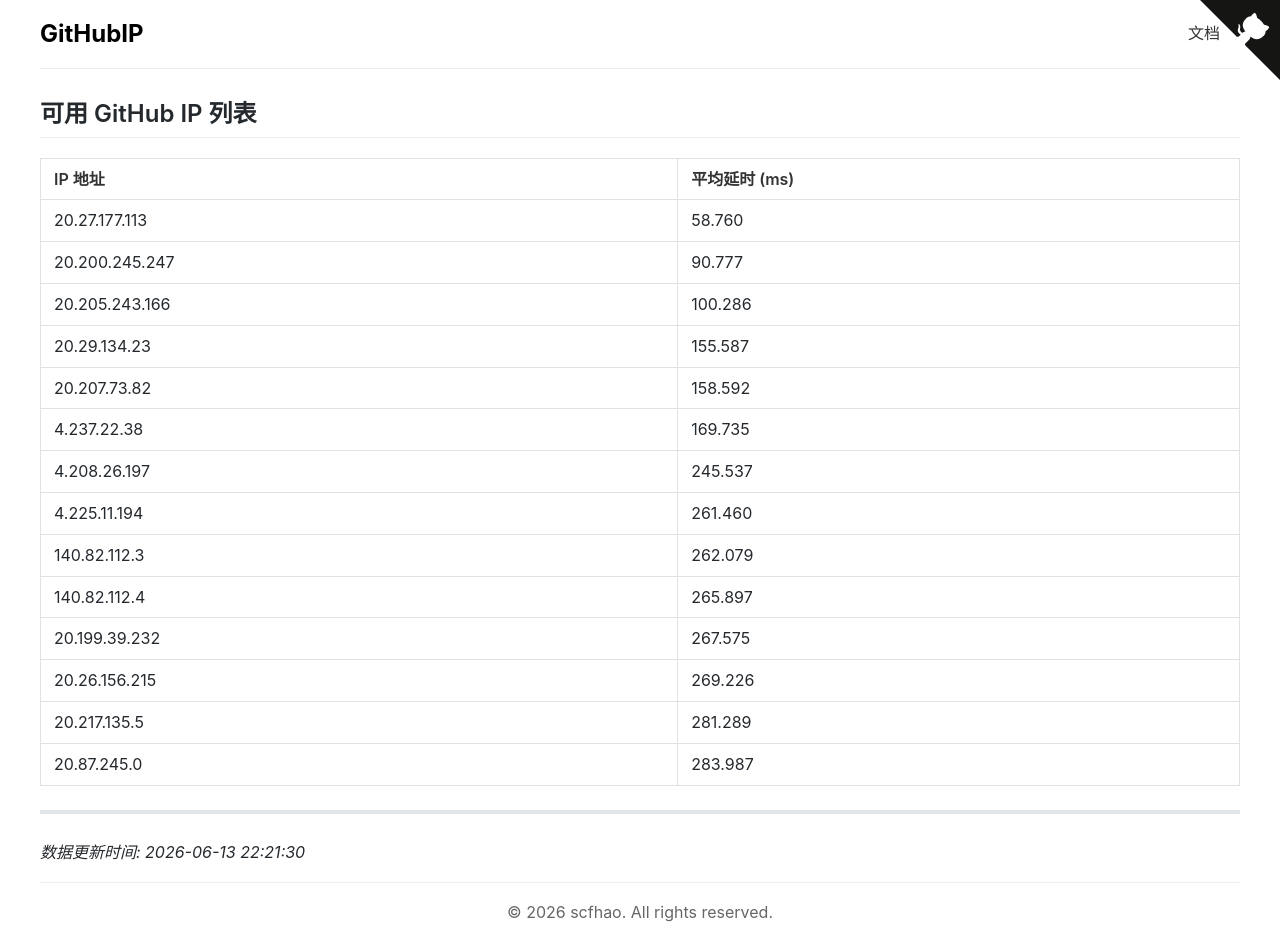
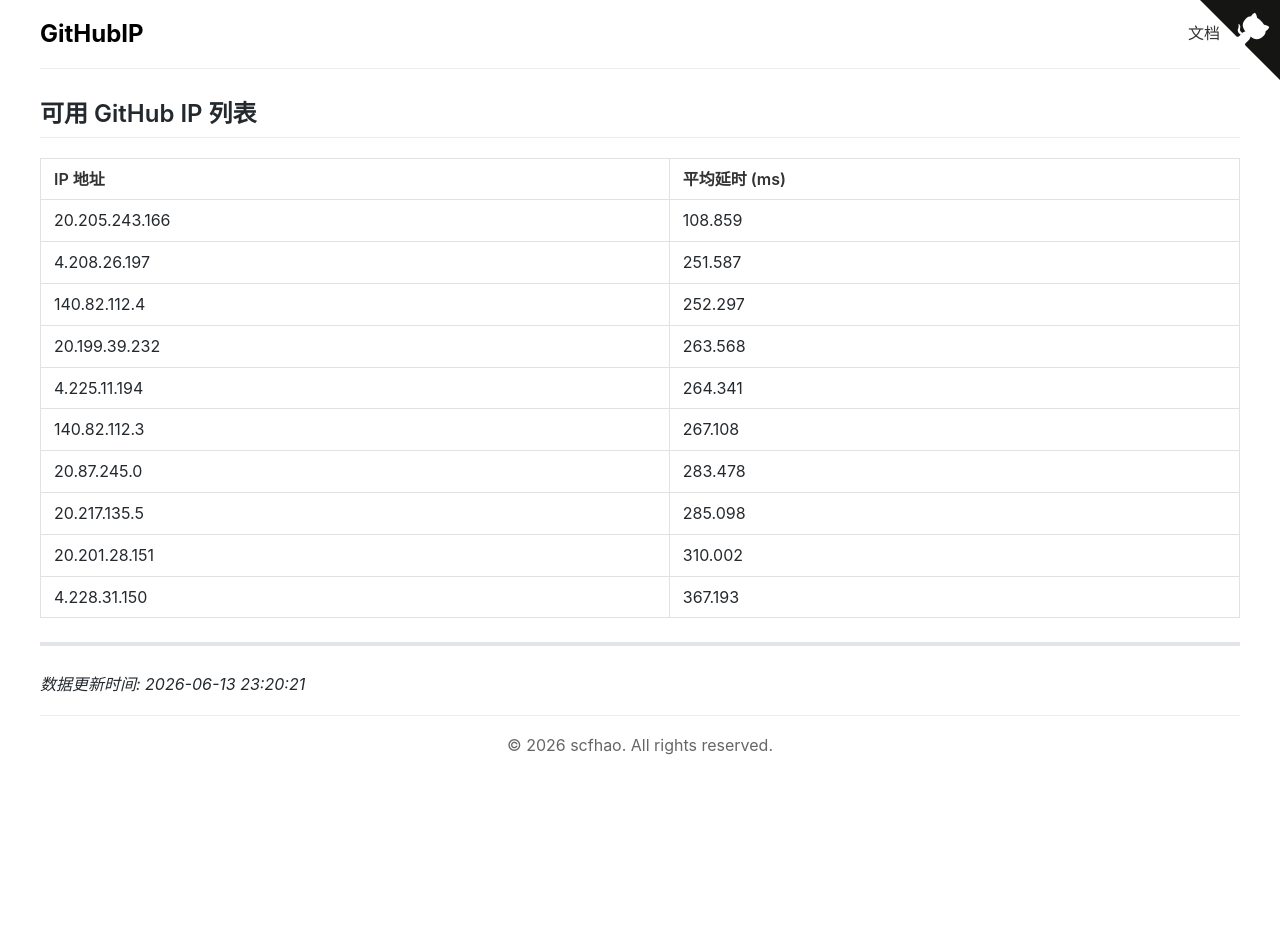
Before and after one commit to scfhao/GitHubIP, a Jekyll site: the page built from index.md, in a window 1280 px wide. Built offline with Jekyll 4.4.1, drawn with Linux system fonts in a browser that asks for light colours; after the commit the page ends 900 px from its top, so only the background shows below that.

Commit message:
自动脚本执行 - 2026-06-13 23:20:21

```diff
--- a/index.md
+++ b/index.md
@@ -1,28 +1,24 @@
 ---
 layout: home
 title: GitHub IP 列表
-date: 2026-06-13 22:21:30
+date: 2026-06-13 23:20:21
 ---
 
 ## 可用 GitHub IP 列表
 
 | IP 地址 | 平均延时 (ms) |
 |---------|--------------|
-| 20.27.177.113 | 58.760 |
-| 20.200.245.247 | 90.777 |
-| 20.205.243.166 | 100.286 |
-| 20.29.134.23 | 155.587 |
-| 20.207.73.82 | 158.592 |
-| 4.237.22.38 | 169.735 |
-| 4.208.26.197 | 245.537 |
-| 4.225.11.194 | 261.460 |
-| 140.82.112.3 | 262.079 |
-| 140.82.112.4 | 265.897 |
-| 20.199.39.232 | 267.575 |
-| 20.26.156.215 | 269.226 |
-| 20.217.135.5 | 281.289 |
-| 20.87.245.0 | 283.987 |
+| 20.205.243.166 | 108.859 |
+| 4.208.26.197 | 251.587 |
+| 140.82.112.4 | 252.297 |
+| 20.199.39.232 | 263.568 |
+| 4.225.11.194 | 264.341 |
+| 140.82.112.3 | 267.108 |
+| 20.87.245.0 | 283.478 |
+| 20.217.135.5 | 285.098 |
+| 20.201.28.151 | 310.002 |
+| 4.228.31.150 | 367.193 |
 
 ---
 
-*数据更新时间: 2026-06-13 22:21:30*
+*数据更新时间: 2026-06-13 23:20:21*
```
